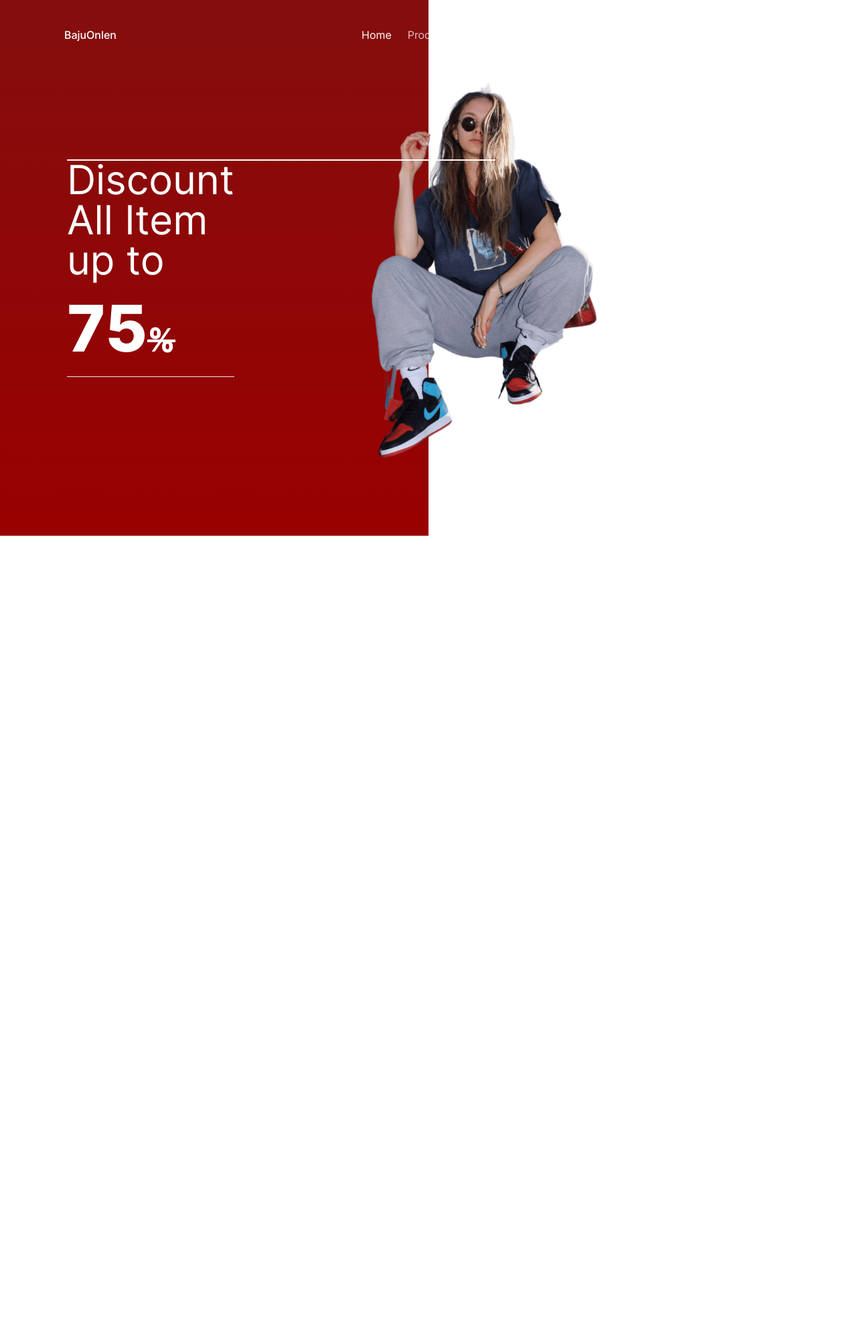
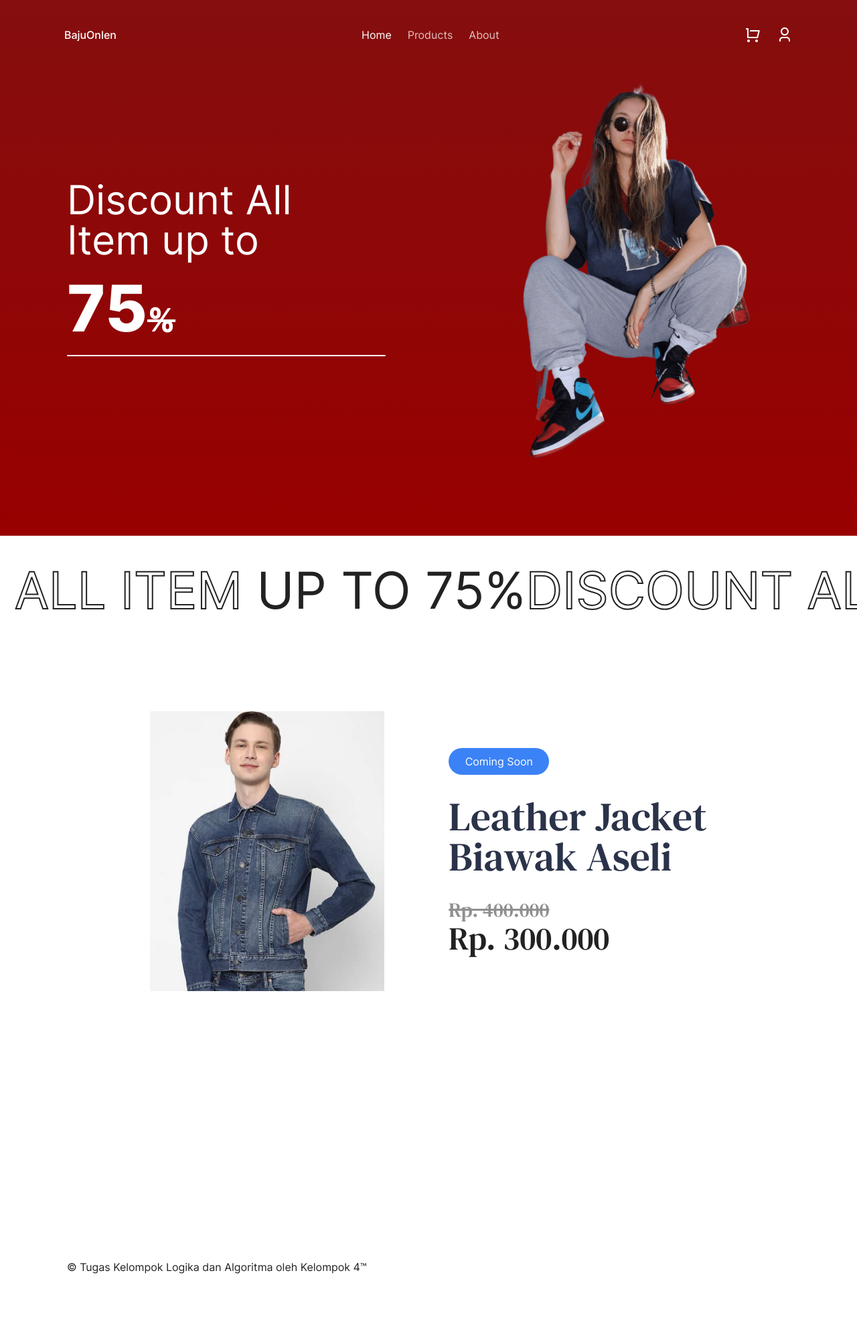
Before and after one commit to cavinhartono/clothing-app, a PHP site: page /home.php in a window 1280 px wide. Shown: the whole page at 67% size. Before the commit the page ends 800 px from the top, so only its background shows below. Run offline with PHP 8.4, Linux system fonts and the light colour scheme; data that the repository does not hold is empty.

Commit message:
Homepage is complate

```diff
--- a/halaman/home.php
+++ b/halaman/home.php
@@ -15,7 +15,7 @@
 </head>
 
 <body>
-  <main class="relative w-full">
+  <main class="relative w-full overflow-hidden">
     <header class="fixed top-0 left-0 w-full px-24 py-10 flex justify-between items-center shadow-none transition-all -translate-y-0 z-10">
       <h1 class="font-medium text-white">BajuOnlen</h1>
       <ul class="flex gap-6">
@@ -40,13 +40,51 @@
         </li>
       </ul>
     </header>
-    <div class="relative p-[100px] w-1/2 max-h-screen bg-gradient-to-b from-[#850E0E] to-[#990000] flex gap-40 justify-between items-center">
-      <h1 class="text-white border-b" id="text-homepage">
+    <div class="relative p-[100px] w-full max-h-screen bg-gradient-to-b from-[#850E0E] to-[#990000] flex gap-40 justify-between items-center">
+      <h1 class="relative text-white" id="text-homepage">
         <span class="text-6xl"> Discount All Item up to</span> <br>
         <span class="text-[96px] font-extrabold py-8">75</span><s class="text-[48px] font-extrabold">%</s>
       </h1>
       <img src="./gambar/hero_image.png" class="w-[450px] h-[610px]">
     </div>
+    <div class="p-6 flex w-[200%]" id="marquee">
+      <h1 class="text-[76px]"><span id="discount">DISCOUNT ALL ITEM</span> UP TO 75%</h1>
+      <h1 class="text-[76px]"><span id="discount">DISCOUNT ALL ITEM</span> UP TO 75%</h1>
+    </div>
+    <section class="p-[100px] w-full flex justify-center gap-24 items-center">
+      <img src="./gambar/product_17.png" class="w-[350px] h-auto">
+      <div class="flex flex-col gap-8">
+        <h1 class="w-[150px] py-2 bg-blue-500 rounded-full text-white text-center">Coming Soon</h1>
+        <h1 class="text-6xl font-serif text-[#2B334A]">Leather Jacket <br /> Biawak Aseli</h1>
+        <div class="relative">
+          <h1 class="text-3xl font-serif opacity-50"><s>Rp. 400.000</s></h1>
+          <h1 class="text-5xl font-serif">Rp. 300.000</h1>
+        </div>
+      </div>
+    </section>
+    <section class="p-[100px] w-full flex justify-center gap-24 items-center">
+      <ul class="flex gap-8 justify-between items-center">
+        <?php
+
+        $statement = $db->prepare("SELECT `id`, `src` FROM `products` WHERE `id` = 4 OR `id` = 8 OR `id` = 9");
+        $statement->execute();
+
+        $products = $statement->fetchAll(PDO::FETCH_ASSOC);
+
+        foreach ($products as $product) {
+          echo "<li class='group relative'>
+            <a href='./product.php?id=$product[id]'>
+              <img src='./gambar/$product[src]' class='w-[350px] h-auto'>
+              <div class='absolute top-0 left-0 w-full h-full bg-gradient-to-t from-[#222222BF] to-[#22222200] flex justify-center items-center overflow-hidden opacity-0 transition-all group-hover:overflow-visible group-hover:opacity-100'>
+                <h1 class='font-serif text-8xl text-white'>75%</h1>
+              </div>
+            </a>
+          </li>";
+        }
+        ?>
+      </ul>
+    </section>
+    <footer class="p-[100px]">&copy; Tugas Kelompok Logika dan Algoritma oleh Kelompok 4&trade;</footer>
   </main>
   <script>
     const header = document.querySelector('header');
--- a/style/output.css
+++ b/style/output.css
@@ -506,12 +506,42 @@
 #text-homepage::before {
   content: "";
   position: absolute;
+  bottom: 0;
+  left: 0;
   width: 100%;
   height: 2px;
   background: #fff;
   border-radius: 8px;
-  animation: name duration timing-function delay iteration-count direction
-      fill-mode;
+  animation: slide 1s linear forwards;
+}
+
+#marquee {
+  animation: marquee 20s linear infinite;
+}
+
+#discount {
+  color: transparent;
+  -webkit-text-stroke: 2px #222;
+}
+
+@keyframes marquee {
+  from {
+    transform: translateX(0);
+  }
+
+  to {
+    transform: translateX(-50%);
+  }
+}
+
+@keyframes slide {
+  from {
+    width: 0;
+  }
+
+  to {
+    width: 100%;
+  }
 }
 
 *, ::before, ::after {
@@ -734,6 +764,10 @@
   height: 610px;
 }
 
+.h-auto {
+  height: auto;
+}
+
 .h-full {
   height: 100%;
 }
@@ -754,6 +788,18 @@
   width: 100px;
 }
 
+.w-\[150px\] {
+  width: 150px;
+}
+
+.w-\[200\%\] {
+  width: 200%;
+}
+
+.w-\[350px\] {
+  width: 350px;
+}
+
 .w-\[400px\] {
   width: 400px;
 }
@@ -764,10 +810,6 @@
 
 .w-full {
   width: 100%;
-}
-
-.w-1\/2 {
-  width: 50%;
 }
 
 .-translate-y-0 {
@@ -805,6 +847,10 @@
   gap: 2.5rem;
 }
 
+.gap-24 {
+  gap: 6rem;
+}
+
 .gap-4 {
   gap: 1rem;
 }
@@ -825,6 +871,10 @@
   overflow: hidden;
 }
 
+.rounded-full {
+  border-radius: 9999px;
+}
+
 .rounded-md {
   border-radius: 0.375rem;
 }
@@ -835,10 +885,6 @@
 
 .border {
   border-width: 1px;
-}
-
-.border-b {
-  border-bottom-width: 1px;
 }
 
 .border-green-600 {
@@ -880,10 +926,24 @@
   background-image: linear-gradient(to bottom, var(--tw-gradient-stops));
 }
 
+.bg-gradient-to-t {
+  background-image: linear-gradient(to top, var(--tw-gradient-stops));
+}
+
+.from-\[\#222222BF\] {
+  --tw-gradient-from: #222222BF var(--tw-gradient-from-position);
+  --tw-gradient-to: rgb(34 34 34 / 0) var(--tw-gradient-to-position);
+  --tw-gradient-stops: var(--tw-gradient-from), var(--tw-gradient-to);
+}
+
 .from-\[\#850E0E\] {
   --tw-gradient-from: #850E0E var(--tw-gradient-from-position);
   --tw-gradient-to: rgb(133 14 14 / 0) var(--tw-gradient-to-position);
   --tw-gradient-stops: var(--tw-gradient-from), var(--tw-gradient-to);
+}
+
+.to-\[\#22222200\] {
+  --tw-gradient-to: #22222200 var(--tw-gradient-to-position);
 }
 
 .to-\[\#990000\] {
@@ -897,6 +957,10 @@
 
 .p-24 {
   padding: 6rem;
+}
+
+.p-6 {
+  padding: 1.5rem;
 }
 
 .p-\[100px\] {
@@ -958,6 +1022,10 @@
   padding-bottom: 2rem;
 }
 
+.text-center {
+  text-align: center;
+}
+
 .text-justify {
   text-align: justify;
 }
@@ -971,13 +1039,32 @@
   line-height: 2rem;
 }
 
+.text-3xl {
+  font-size: 1.875rem;
+  line-height: 2.25rem;
+}
+
+.text-5xl {
+  font-size: 3rem;
+  line-height: 1;
+}
+
 .text-6xl {
   font-size: 3.75rem;
   line-height: 1;
 }
 
+.text-8xl {
+  font-size: 6rem;
+  line-height: 1;
+}
+
 .text-\[48px\] {
   font-size: 48px;
+}
+
+.text-\[76px\] {
+  font-size: 76px;
 }
 
 .text-\[96px\] {
@@ -1000,6 +1087,11 @@
 
 .font-medium {
   font-weight: 500;
+}
+
+.text-\[\#2B334A\] {
+  --tw-text-opacity: 1;
+  color: rgb(43 51 74 / var(--tw-text-opacity));
 }
 
 .text-black {
@@ -1030,6 +1122,14 @@
 .text-white {
   --tw-text-opacity: 1;
   color: rgb(255 255 255 / var(--tw-text-opacity));
+}
+
+.opacity-0 {
+  opacity: 0;
+}
+
+.opacity-50 {
+  opacity: 0.5;
 }
 
 .opacity-75 {
@@ -1076,6 +1176,14 @@
   color: transparent;
 }
 
+.group:hover .group-hover\:overflow-visible {
+  overflow: visible;
+}
+
+.group:hover .group-hover\:opacity-100 {
+  opacity: 1;
+}
+
 .peer:-moz-placeholder-shown ~ .peer-placeholder-shown\:translate-y-2 {
   --tw-translate-y: 0.5rem;
   transform: translate(var(--tw-translate-x), var(--tw-translate-y)) rotate(var(--tw-rotate)) skewX(var(--tw-skew-x)) skewY(var(--tw-skew-y)) scaleX(var(--tw-scale-x)) scaleY(var(--tw-scale-y));
```
Also changed, not shown: style/input.css (+30 -2 lines).
